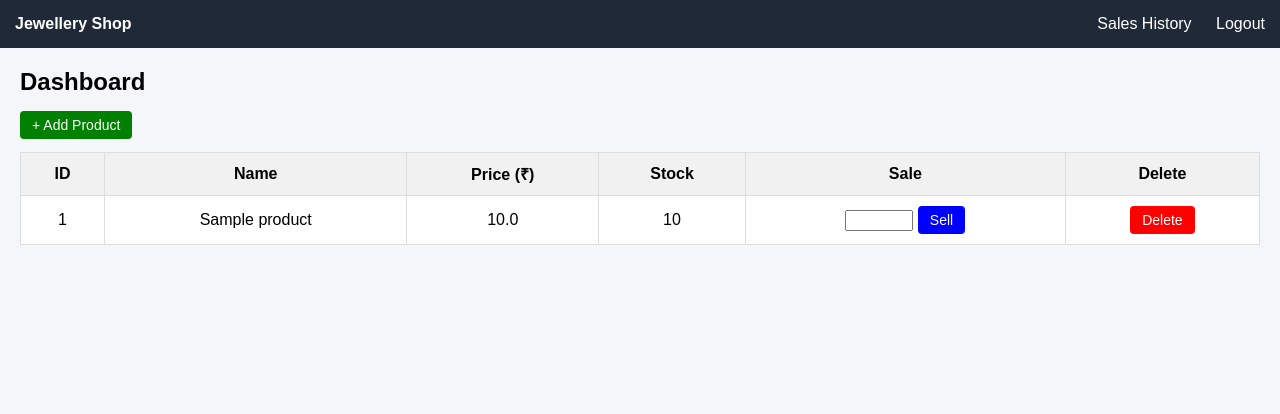
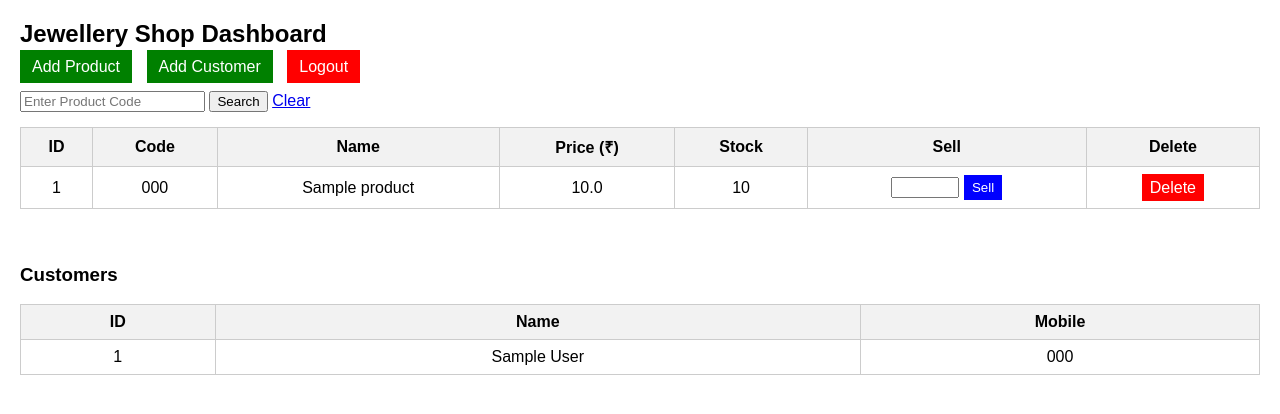
Before and after one commit to rajeshakela0909-cloud/jewellery-shop, a Flask app: page /dashboard in a window 1280 px wide. Shown: the top 414 px of the page. Run offline with Flask 3, Linux system fonts and the light colour scheme; the visitor is signed in with stand-in values (Sample User, id 1); tables that the repository leaves empty hold one stand-in row (values such as "Sample post").

Commit message:
Update dashboard.html

```diff
--- a/templates/dashboard.html
+++ b/templates/dashboard.html
@@ -4,126 +4,132 @@
     <title>Jewellery Shop Dashboard</title>
     <style>
         body {
-            font-family: Arial, sans-serif;
-            background-color: #f4f6f9;
-            margin: 0;
-        }
-
-        .navbar {
-            background: #1f2937;
-            color: white;
-            padding: 15px;
-            display: flex;
-            justify-content: space-between;
-        }
-
-        .navbar a {
-            color: white;
-            text-decoration: none;
-            margin-left: 20px;
-        }
-
-        .container {
-            padding: 20px;
+            font-family: Arial;
+            margin: 20px;
         }
 
         h2 {
-            margin-top: 0;
+            margin-bottom: 10px;
         }
 
-        .btn {
-            padding: 6px 12px;
-            border: none;
-            cursor: pointer;
-            border-radius: 4px;
-            text-decoration: none;
-            font-size: 14px;
+        .top-buttons {
+            margin-bottom: 15px;
         }
 
-        .btn-add { background: green; color: white; }
-        .btn-sale { background: blue; color: white; }
-        .btn-delete { background: red; color: white; }
+        .top-buttons a {
+            padding: 8px 12px;
+            background: green;
+            color: white;
+            text-decoration: none;
+            margin-right: 10px;
+        }
 
         table {
             width: 100%;
             border-collapse: collapse;
-            background: white;
         }
 
-        table th, table td {
-            padding: 10px;
-            border: 1px solid #ddd;
+        table, th, td {
+            border: 1px solid #ccc;
+        }
+
+        th, td {
+            padding: 8px;
             text-align: center;
         }
 
-        table th {
-            background: #f1f1f1;
+        th {
+            background: #f2f2f2;
         }
 
-        form {
-            display: inline;
+        .delete-btn {
+            background: red;
+            color: white;
+            padding: 5px 8px;
+            text-decoration: none;
         }
 
-        input[type="number"] {
-            width: 60px;
+        .sell-btn {
+            padding: 5px 8px;
+            background: blue;
+            color: white;
+            border: none;
+        }
+
+        .search-box {
+            margin-bottom: 15px;
         }
     </style>
 </head>
 <body>
 
-<div class="navbar">
-    <div><strong>Jewellery Shop</strong></div>
-    <div>
-        <a href="{{ url_for('sales') }}">Sales History</a>
-        <a href="{{ url_for('logout') }}">Logout</a>
-    </div>
+<h2>Jewellery Shop Dashboard</h2>
+
+<div class="top-buttons">
+    <a href="/add_product">Add Product</a>
+    <a href="/add_customer">Add Customer</a>
+    <a href="/logout" style="background:red;">Logout</a>
 </div>
 
-<div class="container">
-
-    <h2>Dashboard</h2>
-
-    <a href="{{ url_for('add_product') }}" class="btn btn-add">
-        + Add Product
-    </a>
-
-    <br><br>
+<div class="search-box">
+    <form action="/search" method="POST">
+        <input type="text" name="code" placeholder="Enter Product Code" required>
+        <button type="submit">Search</button>
+        <a href="/dashboard">Clear</a>
+    </form>
+</div>
 
 <table>
     <tr>
         <th>ID</th>
+        <th>Code</th>
         <th>Name</th>
         <th>Price (₹)</th>
         <th>Stock</th>
-            <th>Sale</th>
+        <th>Sell</th>
         <th>Delete</th>
     </tr>
 
     {% for product in products %}
     <tr>
         <td>{{ product.id }}</td>
+        <td>{{ product.code }}</td>
         <td>{{ product.name }}</td>
         <td>{{ product.price }}</td>
         <td>{{ product.stock }}</td>
-
         <td>
-                <form action="{{ url_for('make_sale', id=product.id) }}" method="POST">
-                    <input type="number" name="quantity" min="1" required>
-                    <button type="submit" class="btn btn-sale">Sell</button>
+            <form action="/sell/{{ product.id }}" method="POST">
+                <input type="number" name="qty" min="1" required style="width:60px;">
+                <button type="submit" class="sell-btn">Sell</button>
             </form>
         </td>
-
         <td>
-                <a href="{{ url_for('delete_product', id=product.id) }}" class="btn btn-delete">
-                    Delete
-                </a>
+            <a href="/delete/{{ product.id }}" class="delete-btn">Delete</a>
         </td>
     </tr>
     {% endfor %}
 
 </table>
 
-</div>
+<br><br>
+
+<h3>Customers</h3>
+
+<table>
+    <tr>
+        <th>ID</th>
+        <th>Name</th>
+        <th>Mobile</th>
+    </tr>
+
+    {% for customer in customers %}
+    <tr>
+        <td>{{ customer.id }}</td>
+        <td>{{ customer.name }}</td>
+        <td>{{ customer.mobile }}</td>
+    </tr>
+    {% endfor %}
+</table>
 
 </body>
 </html>
```
Lines whose indentation alone changed are shown as unchanged.
